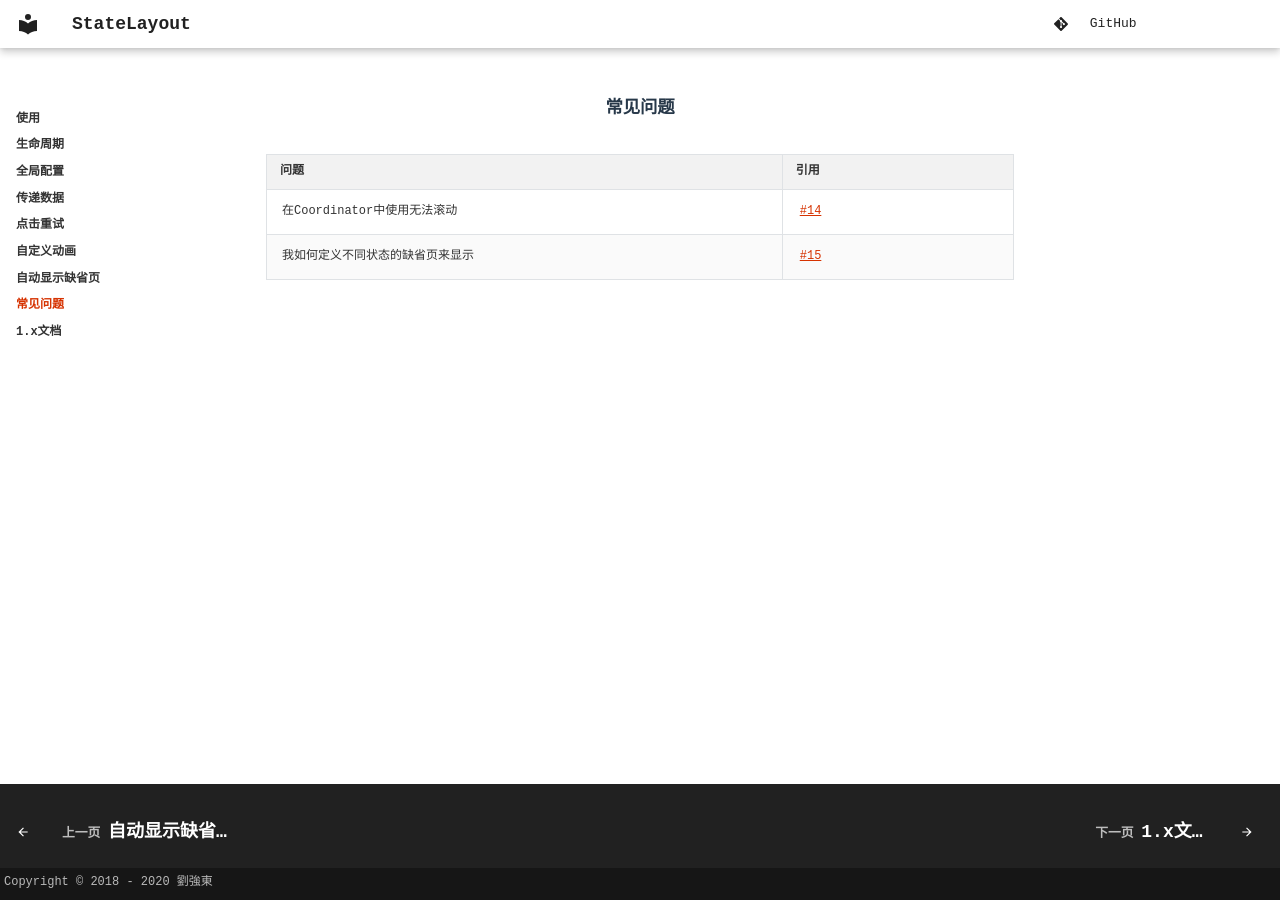
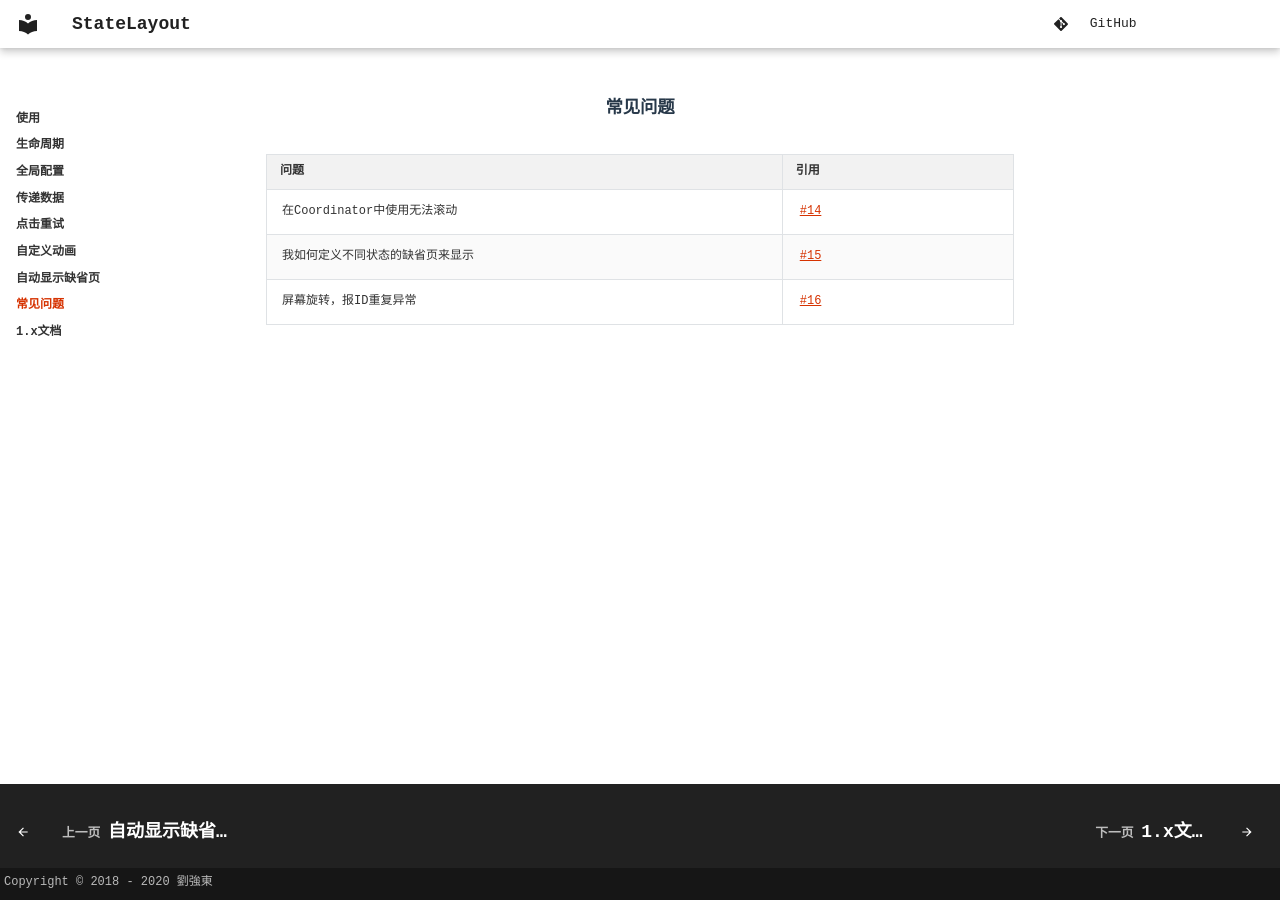
Before and after one commit to liangjingkanji/StateLayout, an MkDocs documentation site: the page built from docs/issues.md, in a window 1280 px wide. Built offline with MkDocs 1.6.1 and Material for MkDocs 9.7.7, drawn with Linux system fonts in a browser that asks for light colours; some web fonts are replaced; comment, search, counter and statistics services are not loaded.

Commit message:
更新使用文档

```diff
--- a/docs/issues.md
+++ b/docs/issues.md
@@ -2,3 +2,4 @@
 |-|-|
 | 在Coordinator中使用无法滚动 | [#14](https://github.com/liangjingkanji/StateLayout/issues/14) |
 | 我如何定义不同状态的缺省页来显示  | [#15](https://github.com/liangjingkanji/StateLayout/issues/15) |
+| 屏幕旋转，报ID重复异常  | [#16](https://github.com/liangjingkanji/StateLayout/issues/16) |
```
